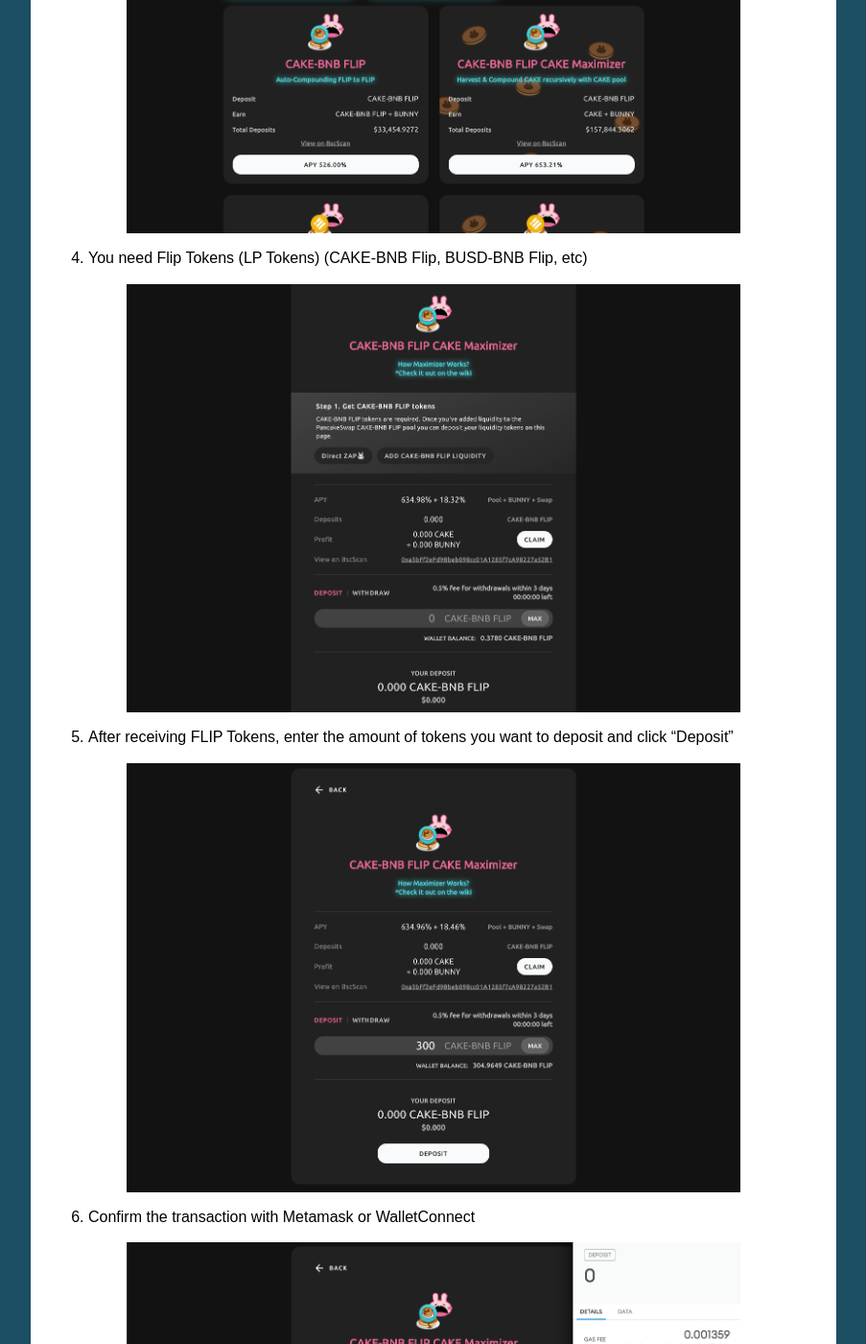
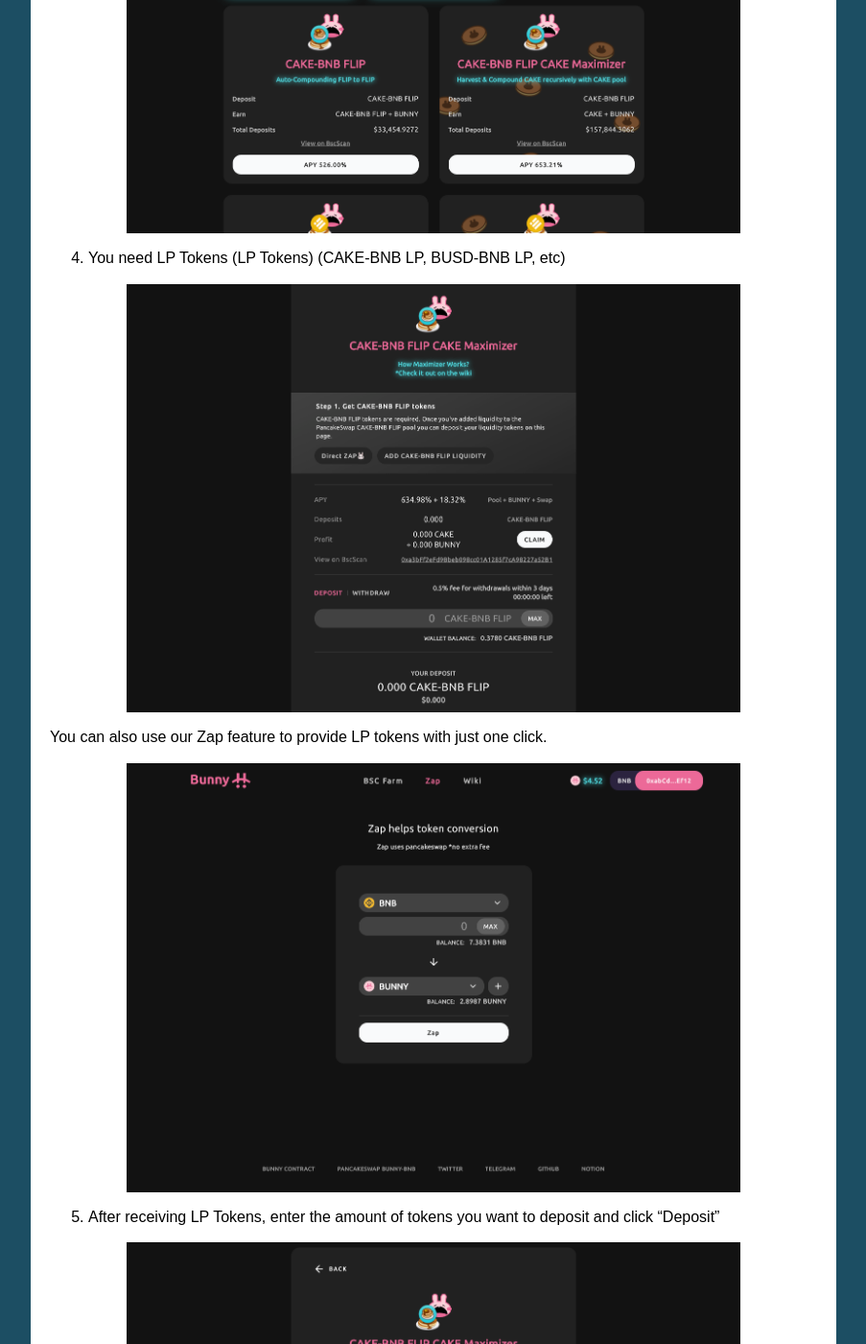
Before and after one commit to PancakeBunny-finance/Bunny, a Sphinx documentation site: the page built from docs/guide.rst, in a window 1280 px wide and 1400 px high, scrolled down 1978 px. Shown: the whole window at 96% size, without its empty margins (198-1101 px from the left). Built offline with Sphinx 7.4.7, drawn with Linux system fonts in a browser that asks for light colours.

Commit message:
change flip to lp

```diff
--- a/docs/faq.rst
+++ b/docs/faq.rst
@@ -30,7 +30,7 @@
 Which Bunny Farm do I pick?
 ================================================
 
-Every Farm requires a different Flip Token. Furthermore the different Farms represent different risk tolerances for Bunny users. A high APY usually means more volatility in the underlying token price. For example, BUSD-BNB has a much lower compounded APY than CAKE-BNB, since BUSD is a stable coin which is pegged to the dollar and does not experience volatility.
+Every Farm requires a different LP Token. Furthermore the different Farms represent different risk tolerances for Bunny users. A high APY usually means more volatility in the underlying token price. For example, BUSD-BNB has a much lower compounded APY than CAKE-BNB, since BUSD is a stable coin which is pegged to the dollar and does not experience volatility.
 
 What are the risks of Farming on Bunny?
 ================================================
--- a/docs/guide.rst
+++ b/docs/guide.rst
@@ -44,19 +44,27 @@
   :align: center
   :alt: Select Farm
 
-4. You need Flip Tokens (LP Tokens) (CAKE-BNB Flip, BUSD-BNB Flip, etc)
+4. You need LP Tokens (LP Tokens) (CAKE-BNB LP, BUSD-BNB LP, etc)
 
 .. image:: /images/guide_4.png
   :width: 640
   :align: center
-  :alt: Add Flip Tokens
+  :alt: Add LP Tokens
 
-5. After receiving FLIP Tokens, enter the amount of tokens you want to deposit and click "Deposit"
+You can also use our Zap feature to provide LP tokens with just one click.
+
+.. image:: /images/guide_4-1.png
+  :width: 640
+  :align: center
+  :alt: ZAP into LP
+
+
+5. After receiving LP Tokens, enter the amount of tokens you want to deposit and click "Deposit"
 
 .. image:: /images/guide_5.png
   :width: 640
   :align: center
-  :alt: Deposit Flip Tokens
+  :alt: Deposit LP Tokens
 
 6. Confirm the transaction with Metamask or WalletConnect
 
```
Also changed, not shown: docs/bunnytoken.rst (+6 -3 lines), 1 other file.
